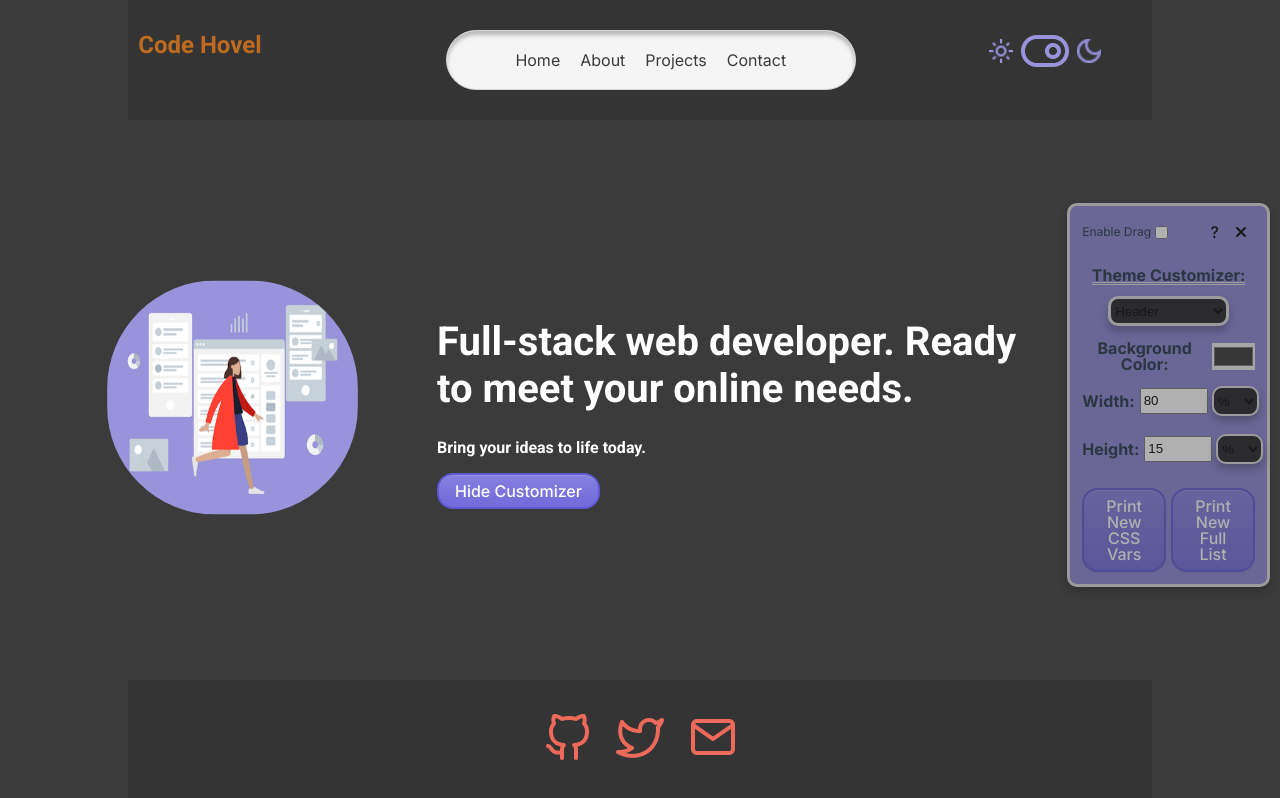
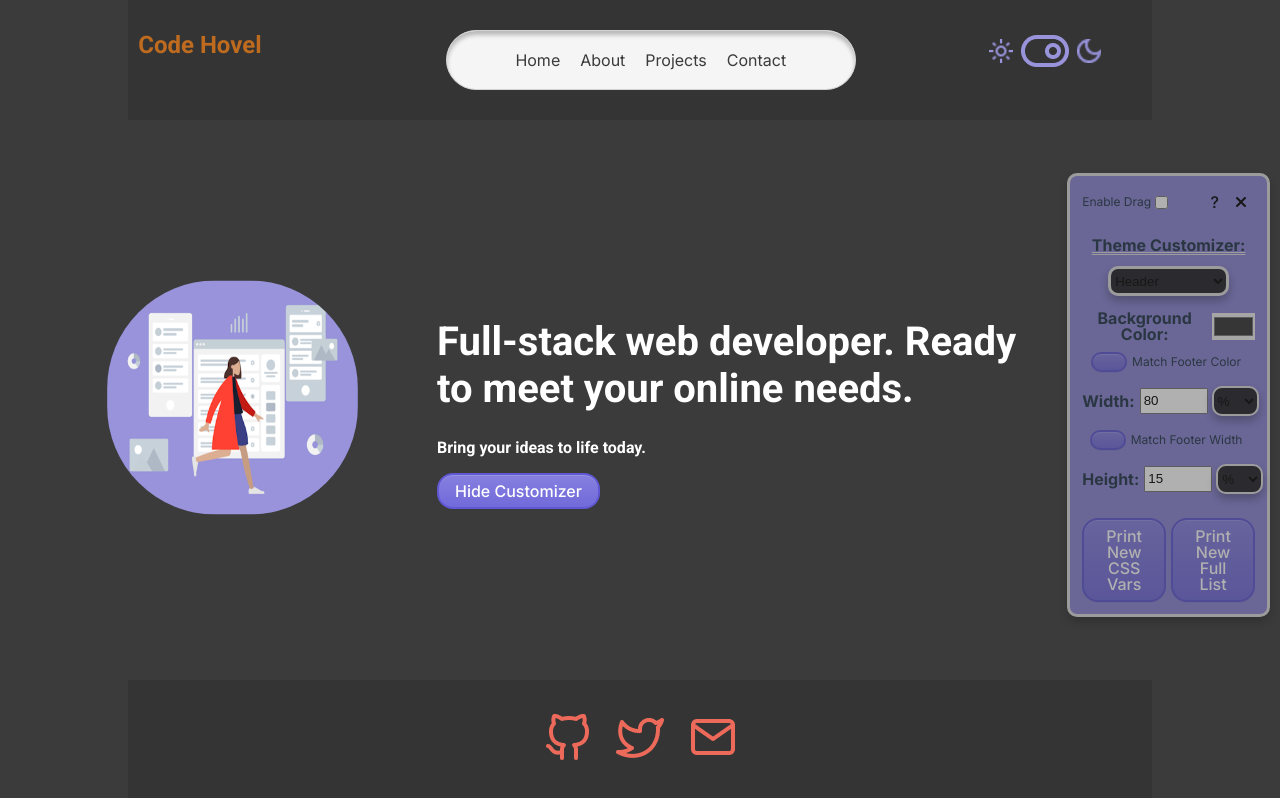
Before and after one commit to evanpixelgame/CodeHovel, a React (Vite) app: page / in a window 1280 px wide. Both pictures are taken after a click on the button "Show Customizer". Built offline with nearby package versions, Linux system fonts and the light colour scheme.

Commit message:
add buttons to sync certain symmetries for header and footer to start

```diff
--- a/src/ThemeCustomizer/component.css
+++ b/src/ThemeCustomizer/component.css
@@ -148,6 +148,16 @@ select.unit-selector {
   padding: 0.5em;
 }
 
+.match-style-button-container {
+  display: inline-flex;
+  justify-content: center;
+  align-items: center;
+  font-weight: normal;
+  font-size: 12px;
+  align-items: center;
+  gap: 5px;
+}
+
 #drag-checkbox {
   justify-content: flex-start;
   font-weight: normal;
--- a/src/ThemeCustomizer/controls/FooterControls.jsx
+++ b/src/ThemeCustomizer/controls/FooterControls.jsx
@@ -11,6 +11,16 @@ const FooterControls = ({ themeProperties, handleInputChange }) => (
         onChange={(e) => handleInputChange("footerBgColor", e.target.value)}
       />
     </div>
+    <label className="match-style-button-container">
+      <button
+        type="button"
+        className="theme-button linking-button"
+        onClick={() =>
+          handleInputChange("footerBgColor", themeProperties.headerBgColor)
+        }
+      ></button>
+      Match Header Color
+    </label>
     <div>
       <label>Width:</label>
       <UnitAppender
@@ -18,6 +28,18 @@ const FooterControls = ({ themeProperties, handleInputChange }) => (
         onChange={(value) => handleInputChange("footerWidth", value)}
       />
     </div>
+
+    <label className="match-style-button-container">
+      <button
+        type="button"
+        className="theme-button linking-button"
+        onClick={() =>
+          handleInputChange("footerWidth", themeProperties.headerWidth)
+        }
+      ></button>
+      Match Header Width
+    </label>
+
     <div>
       <label>Height:</label>
       <UnitAppender
--- a/src/ThemeCustomizer/controls/HeaderControls.jsx
+++ b/src/ThemeCustomizer/controls/HeaderControls.jsx
@@ -1,15 +1,7 @@
 import UnitAppender from "../subcomponents/UnitAppender";
 import handleInputChangeWithLogging from "../utils/handleInputChangeWithLogging";
-import { useThemeContext } from "../provider/ContextProvider";
 
 const HeaderControls = ({ themeProperties, handleInputChange }) => {
-  const {
-    linkHeaderFooterWidth,
-    setLinkHeaderFooterWidth,
-    linkHeaderFooterColor,
-    setLinkHeaderFooterColor,
-  } = useThemeContext();
-
   const handleInputChangeLogged =
     handleInputChangeWithLogging(handleInputChange);
 
@@ -26,6 +18,21 @@ const HeaderControls = ({ themeProperties, handleInputChange }) => {
           }
         />
       </div>
+
+      <label className="match-style-button-container">
+        <button
+          type="button"
+          className="theme-button linking-button"
+          onClick={() =>
+            handleInputChangeLogged(
+              "headerBgColor",
+              themeProperties.footerBgColor
+            )
+          }
+        ></button>
+        Match Footer Color
+      </label>
+
       <div>
         <label>Width:</label>
         <UnitAppender
@@ -33,6 +40,18 @@ const HeaderControls = ({ themeProperties, handleInputChange }) => {
           onChange={(value) => handleInputChangeLogged("headerWidth", value)}
         />
       </div>
+
+      <label className="match-style-button-container">
+        <button
+          type="button"
+          className="theme-button linking-button"
+          onClick={() =>
+            handleInputChangeLogged("headerWidth", themeProperties.footerWidth)
+          }
+        ></button>
+        Match Footer Width
+      </label>
+
       <div>
         <label>Height:</label>
         <UnitAppender
--- a/src/ThemeCustomizer/provider/ContextProvider.jsx
+++ b/src/ThemeCustomizer/provider/ContextProvider.jsx
@@ -59,8 +59,6 @@ export function ThemeProvider({ children }) {
   const [themeProperties, setThemeProperties] = useState(
     defaultThemeProperties
   );
-  const [linkHeaderFooterWidth, setLinkHeaderFooterWidth] = useState(false);
-  const [linkHeaderFooterColor, setLinkHeaderFooterColor] = useState(false);
   const initialVarListRef = useRef(themeProperties);
 
   useEffect(() => {
@@ -76,25 +74,6 @@ export function ThemeProvider({ children }) {
     setTheme(newTheme);
   };
 
-  const handleInputChange = (property, value) => {
-    setThemeProperties((prevProps) => {
-      const updatedProps = { ...prevProps, [property]: value };
-      if (
-        linkHeaderFooterWidth &&
-        (property === "headerWidth" || property === "footerWidth")
-      ) {
-        updatedProps.headerWidth = updatedProps.footerWidth = value;
-      }
-      if (
-        linkHeaderFooterColor &&
-        (property === "headerBgColor" || property === "footerBgColor")
-      ) {
-        updatedProps.headerBgColor = updatedProps.footerBgColor = value;
-      }
-      return updatedProps;
-    });
-  };
-
   return (
     <ThemeContext.Provider
       value={{
@@ -103,11 +82,6 @@ export function ThemeProvider({ children }) {
         themeProperties,
         setThemeProperties,
         initialVarListRef,
-        handleInputChange,
-        linkHeaderFooterWidth,
-        setLinkHeaderFooterWidth,
-        linkHeaderFooterColor,
-        setLinkHeaderFooterColor,
       }}
     >
       {children}
```
Also changed, not shown: TODO.txt.
